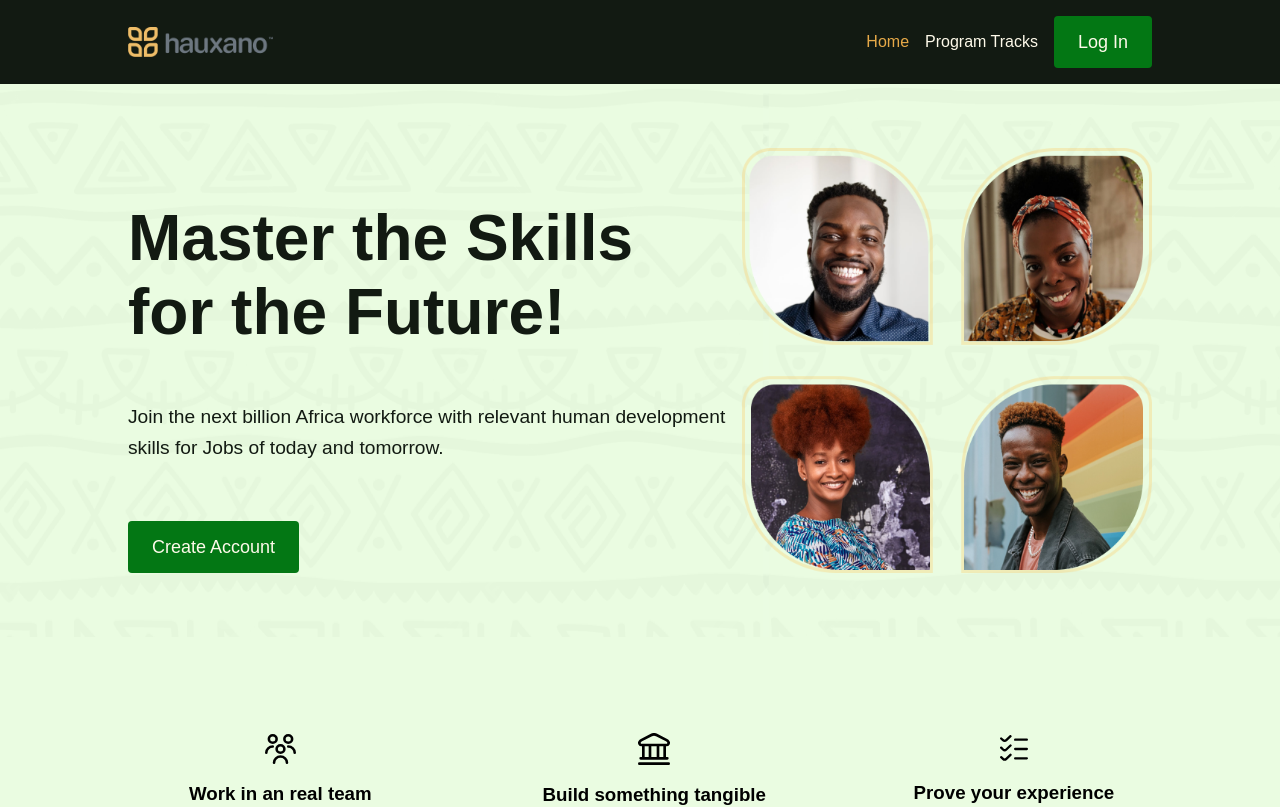
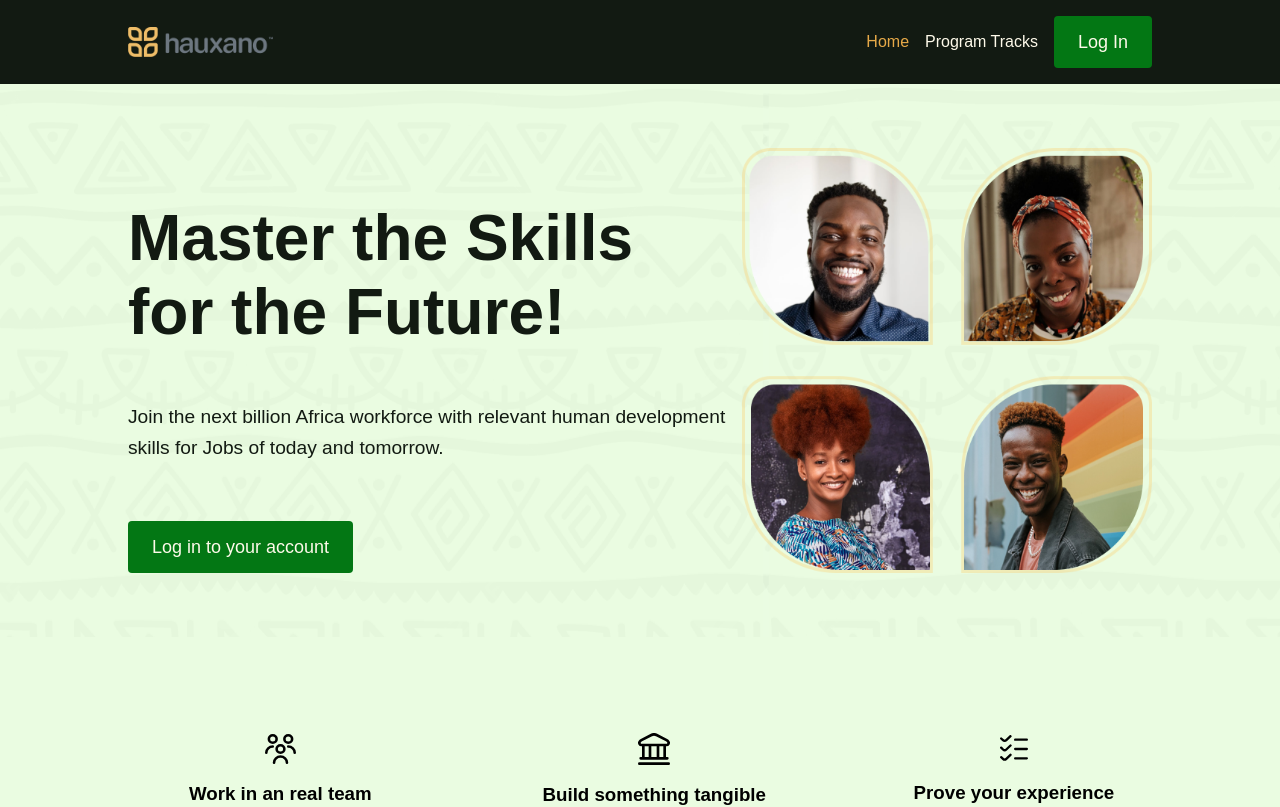
Before and after one commit to delighteee/exam, a React (Create React App) app: page / in a window 1280 px wide. Shown: the top 807 px of the page. Built offline with nearby package versions, Linux system fonts and the light colour scheme.

Commit message:
changed "create account button to "login"

```diff
--- a/src/pages/Home.js
+++ b/src/pages/Home.js
@@ -32,7 +32,7 @@ export default function Home() {
                 el.scrollIntoView({ behavior: "auto", block: "end" })
               }
             >
-              Create Account
+              Log in to your account
             </HashLink>
           </button>
         </div>
```
